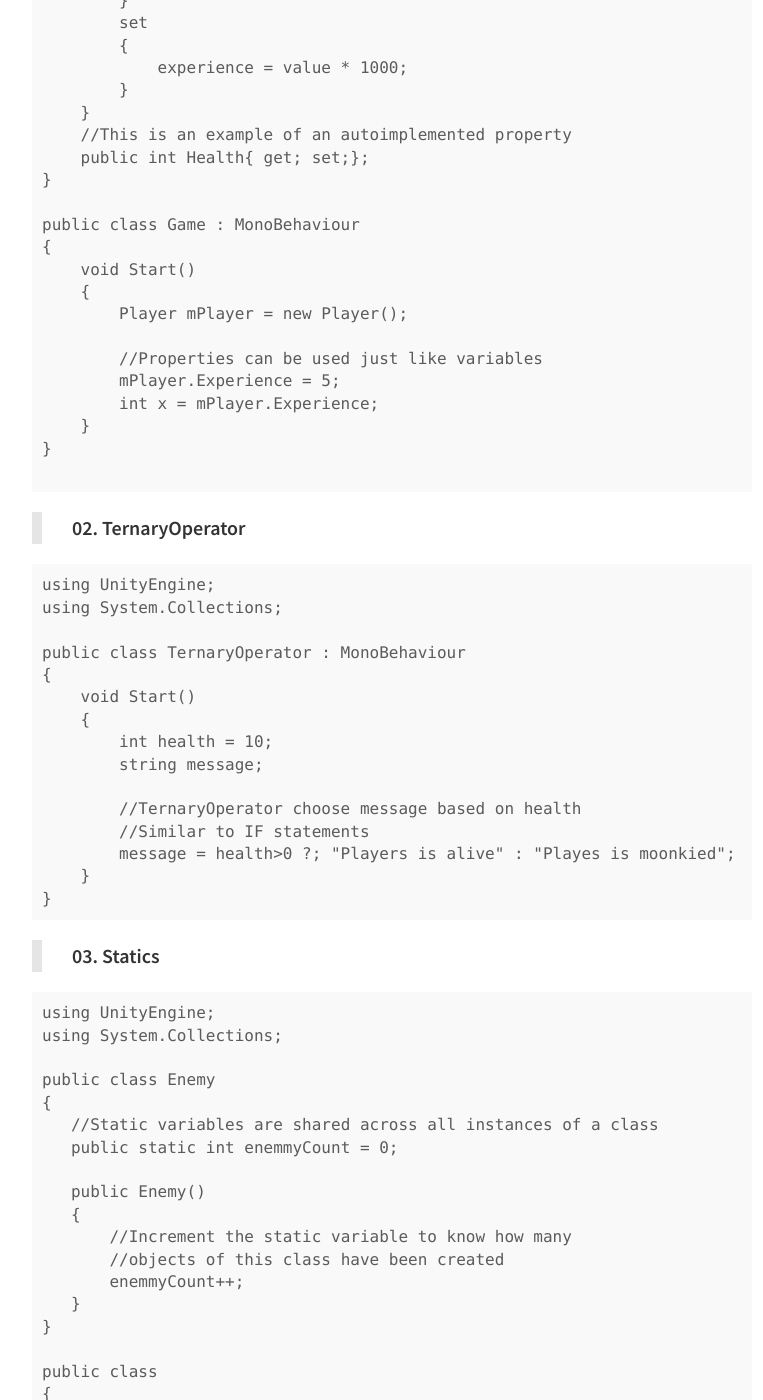
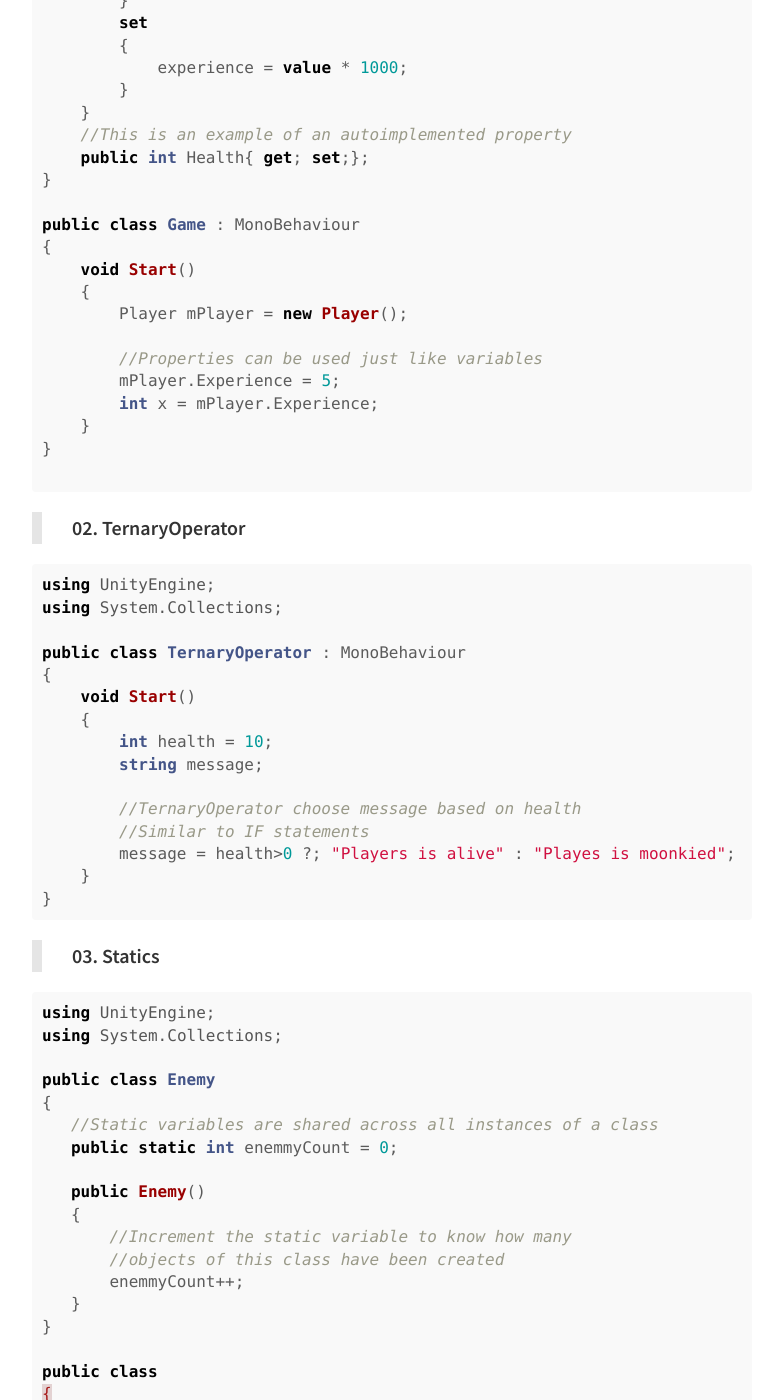
Before and after one commit to bernatferragut/FutureWeb-blog, a Jekyll site: the page built from _posts/22-12-16-VR-Scripting in Unity-2.md.md, in a window 1280 px wide and 1400 px high, scrolled down 1060 px. Shown: the whole window, without its empty margins (248-1011 px from the left). Built offline with Jekyll 4.4.1, drawn with Linux system fonts in a browser that asks for light colours; nearby versions of some CDN libraries; comment, search, counter and statistics services are not loaded; some of the changed text lies outside the part shown.

Commit message:
Update 22-12-16-VR-Scripting in Unity-2.md.md
c#

````diff
--- a/_posts/22-12-16-VR-Scripting in Unity-2.md.md
+++ b/_posts/22-12-16-VR-Scripting in Unity-2.md.md
@@ -12,7 +12,7 @@
 
 > **01. Properties**
 
-```C#
+```c#
 using UnityEngine;
 using System.Collections;
 
@@ -67,7 +67,7 @@
 
 > **02. TernaryOperator**
 
-```C#
+```c#
 using UnityEngine;
 using System.Collections;
 
@@ -86,7 +86,7 @@
 ```
  > **03. Statics**
 
-```C#
+```c#
 using UnityEngine;
 using System.Collections;
 
````
